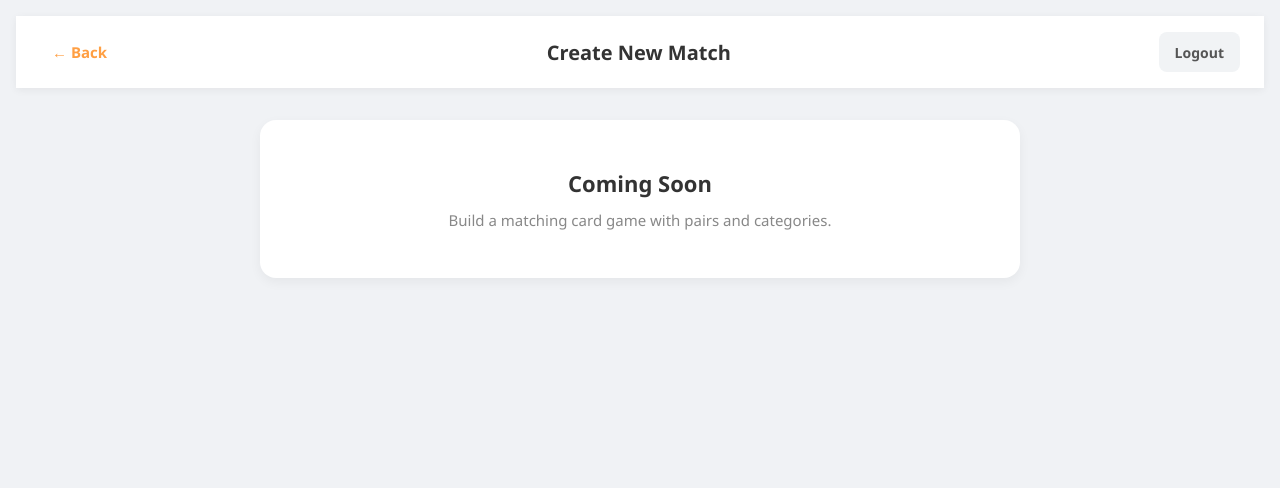
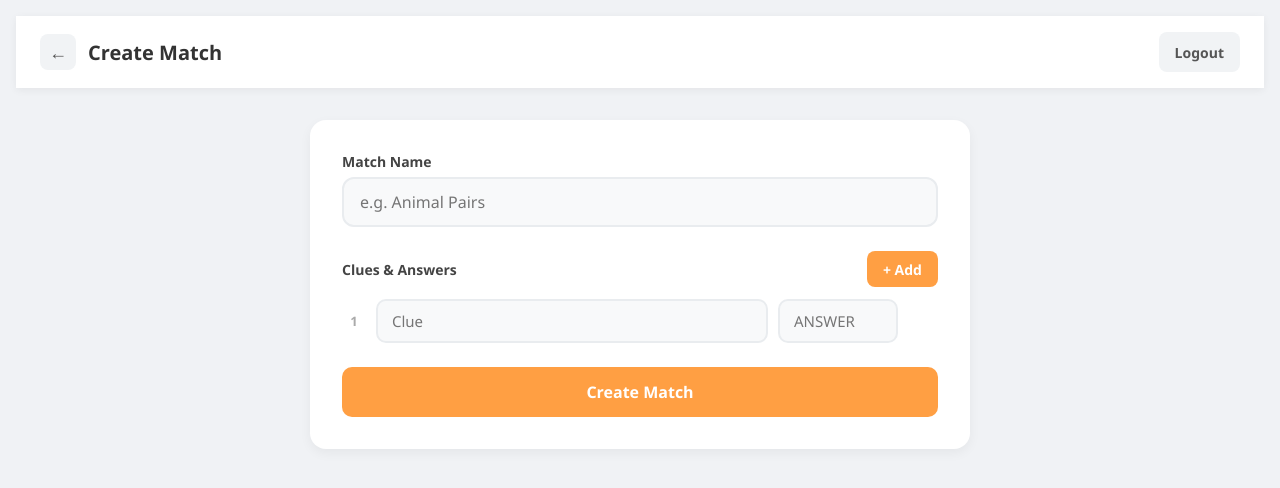
Before and after one commit to VaishanavaStories/puzzles, a Vue app: page /match/create in a window 1280 px wide. Shown: the top 488 px of the page. Built offline with nearby package versions, Linux system fonts and the light colour scheme; no server answers; sample sign-in values are in the browser's storage.

Commit message:
match-it-up

```diff
--- a/src/components/CreateMatch.vue
+++ b/src/components/CreateMatch.vue
@@ -1,6 +1,7 @@
 <script setup>
+import { ref, onMounted } from 'vue';
 import { useRouter } from 'vue-router';
-import { onMounted } from 'vue';
+import { supabase } from '../supabaseClient';
 
 const router = useRouter();
 
@@ -10,36 +11,155 @@ onMounted(() => {
   }
 });
 
+const matchName = ref('');
+const entries = ref([{ clue: '', answer: '' }]);
+const loading = ref(false);
+
+const toast = ref({ show: false, message: '', type: 'error' });
+
+function showToast(message, type = 'error') {
+  toast.value = { show: true, message, type };
+}
+
+function addEntry() {
+  entries.value.push({ clue: '', answer: '' });
+}
+
+function removeEntry(index) {
+  if (entries.value.length > 1) {
+    entries.value.splice(index, 1);
+  }
+}
+
 function handleLogout() {
   sessionStorage.removeItem('admin_id');
   router.push('/admin');
 }
+
+async function handleCreate() {
+  const name = matchName.value.trim();
+  if (!name) {
+    showToast('Please enter a match name.');
+    return;
+  }
+
+  const validEntries = entries.value
+    .filter(e => e.clue.trim() && e.answer.trim())
+    .map(e => ({
+      clue: e.clue.trim(),
+      answer: e.answer.trim(),
+    }));
+
+  if (validEntries.length < 2) {
+    showToast('Please add at least 2 clue-answer pairs.');
+    return;
+  }
+
+  loading.value = true;
+
+  const qnsJson = JSON.stringify(validEntries);
+  const qnsId = crypto.randomUUID();
+
+  const { error } = await supabase
+    .from('match_qns')
+    .insert({ qns_id: qnsId, match_name: name, qns_json: qnsJson });
+
+  loading.value = false;
+
+  if (error) {
+    showToast('Failed to save match: ' + error.message);
+    return;
+  }
+
+  showToast('Match created successfully!', 'success');
+  matchName.value = '';
+  entries.value = [{ clue: '', answer: '' }];
+}
 </script>
 
 <template>
-  <div class="page">
-    <header class="page-header">
-      <button class="back-btn" @click="router.push('/dashboard')">&larr; Back</button>
-      <h1>Create New Match</h1>
+  <div class="create-page">
+    <header class="create-header">
+      <div class="header-left">
+        <button class="back-btn" @click="router.push('/dashboard')">&larr;</button>
+        <h1>Create Match</h1>
+      </div>
       <button class="logout-btn" @click="handleLogout">Logout</button>
     </header>
-    <div class="page-content">
-      <div class="placeholder-card">
-        <h2>Coming Soon</h2>
-        <p>Build a matching card game with pairs and categories.</p>
+
+    <div class="create-content">
+      <div class="form-card">
+        <div class="field">
+          <label for="match-name">Match Name</label>
+          <input
+            id="match-name"
+            v-model="matchName"
+            type="text"
+            placeholder="e.g. Animal Pairs"
+          />
+        </div>
+
+        <div class="entries-section">
+          <div class="entries-header">
+            <label>Clues & Answers</label>
+            <button class="add-btn" @click="addEntry">+ Add</button>
+          </div>
+
+          <TransitionGroup name="entry" tag="div" class="entries-list">
+            <div v-for="(entry, index) in entries" :key="index" class="entry-row">
+              <span class="entry-num">{{ index + 1 }}</span>
+              <input
+                v-model="entry.clue"
+                type="text"
+                placeholder="Clue"
+                class="clue-input"
+              />
+              <input
+                v-model="entry.answer"
+                type="text"
+                placeholder="Answer"
+                class="answer-input"
+              />
+              <button
+                v-if="entries.length > 1"
+                class="remove-btn"
+                @click="removeEntry(index)"
+              >&times;</button>
+              <div v-else class="remove-spacer"></div>
+            </div>
+          </TransitionGroup>
+        </div>
+
+        <button class="create-btn" :disabled="loading" @click="handleCreate">
+          {{ loading ? 'Creating...' : 'Create Match' }}
+        </button>
       </div>
     </div>
+
+    <Transition name="modal">
+      <div v-if="toast.show" class="modal-overlay" @click.self="toast.show = false">
+        <div class="modal-card">
+          <div class="toast-icon-large" :class="toast.type">
+            {{ toast.type === 'success' ? '\u2713' : '\u26A0' }}
+          </div>
+          <p class="modal-message">{{ toast.message }}</p>
+          <div class="modal-actions">
+            <button class="modal-btn ok-btn" :class="toast.type === 'error' ? 'error-btn' : ''" @click="toast.show = false">OK</button>
+          </div>
+        </div>
+      </div>
+    </Transition>
   </div>
 </template>
 
 <style scoped>
-.page {
+.create-page {
   min-height: 100vh;
   font-family: 'Segoe UI', sans-serif;
   background: #f0f2f5;
 }
 
-.page-header {
+.create-header {
   background: #fff;
   padding: 16px 24px;
   display: flex;
@@ -49,26 +169,34 @@ function handleLogout() {
   margin-bottom: 32px;
 }
 
-.page-header h1 {
+.header-left {
+  display: flex;
+  align-items: center;
+  gap: 12px;
+}
+
+.back-btn {
+  background: #f1f3f5;
+  color: #555;
+  border: none;
+  border-radius: 8px;
+  width: 36px;
+  height: 36px;
+  font-size: 18px;
+  cursor: pointer;
+  display: flex;
+  align-items: center;
+  justify-content: center;
+  transition: background 0.2s ease;
+}
+
+.back-btn:hover { background: #e2e5e9; }
+
+.create-header h1 {
   margin: 0;
   font-size: 20px;
   color: #333;
 }
-
-.back-btn {
-  background: none;
-  border: none;
-  color: #ff9f43;
-  font-size: 15px;
-  font-weight: 600;
-  cursor: pointer;
-  padding: 8px 12px;
-  border-radius: 8px;
-  transition: background 0.2s ease;
-  min-height: 40px;
-}
-
-.back-btn:hover { background: #fff3e0; }
 
 .logout-btn {
   background: #f1f3f5;
@@ -85,29 +213,289 @@ function handleLogout() {
 
 .logout-btn:hover { background: #e2e5e9; }
 
-.page-content {
-  max-width: 800px;
+.create-content {
+  max-width: 700px;
   margin: 0 auto;
-  padding: 0 20px;
+  padding: 0 20px 32px;
 }
 
-.placeholder-card {
+.form-card {
   background: #fff;
   border-radius: 16px;
-  padding: 48px 24px;
-  text-align: center;
+  padding: 32px;
   box-shadow: 0 4px 12px rgba(0, 0, 0, 0.05);
 }
 
-.placeholder-card h2 {
-  margin: 0 0 12px;
-  font-size: 22px;
-  color: #333;
+.field {
+  margin-bottom: 24px;
 }
 
-.placeholder-card p {
-  margin: 0;
+.field label {
+  display: block;
+  margin-bottom: 6px;
+  font-size: 14px;
+  font-weight: 600;
+  color: #444;
+}
+
+.field input {
+  width: 100%;
+  padding: 12px 16px;
+  background-color: #f8f9fa;
+  border: 2px solid #e9ecef;
+  border-radius: 12px;
+  outline: none;
+  transition: all 0.3s ease;
+  box-sizing: border-box;
+  font-size: 16px;
+  min-height: 44px;
+}
+
+.field input:focus {
+  background-color: #fff;
+  border-color: #ff9f43;
+  box-shadow: 0 0 0 4px rgba(255, 159, 67, 0.15);
+}
+
+.entries-section {
+  margin-bottom: 24px;
+}
+
+.entries-header {
+  display: flex;
+  align-items: center;
+  justify-content: space-between;
+  margin-bottom: 12px;
+}
+
+.entries-header label {
+  font-size: 14px;
+  font-weight: 600;
+  color: #444;
+}
+
+.add-btn {
+  background: #ff9f43;
+  color: #fff;
+  border: none;
+  border-radius: 8px;
+  padding: 8px 16px;
+  font-weight: 600;
+  font-size: 14px;
+  cursor: pointer;
+  transition: background 0.2s ease;
+  min-height: 36px;
+}
+
+.add-btn:hover { background: #e67e22; }
+
+.entries-list {
+  display: flex;
+  flex-direction: column;
+  gap: 10px;
+}
+
+.entry-row {
+  display: flex;
+  align-items: center;
+  gap: 10px;
+}
+
+.entry-num {
+  width: 24px;
+  font-size: 13px;
+  font-weight: 600;
+  color: #aaa;
+  text-align: center;
+  flex-shrink: 0;
+}
+
+.clue-input {
+  flex: 1;
+  padding: 10px 14px;
+  background: #f8f9fa;
+  border: 2px solid #e9ecef;
+  border-radius: 10px;
   font-size: 15px;
-  color: #888;
+  outline: none;
+  min-height: 40px;
+  box-sizing: border-box;
+  transition: border-color 0.2s ease;
+}
+
+.clue-input:focus {
+  border-color: #ff9f43;
+  background: #fff;
+}
+
+.answer-input {
+  width: 120px;
+  padding: 10px 14px;
+  background: #f8f9fa;
+  border: 2px solid #e9ecef;
+  border-radius: 10px;
+  font-size: 15px;
+  text-transform: uppercase;
+  outline: none;
+  min-height: 40px;
+  box-sizing: border-box;
+  transition: border-color 0.2s ease;
+}
+
+.answer-input:focus {
+  border-color: #ff9f43;
+  background: #fff;
+}
+
+.remove-btn {
+  background: none;
+  border: none;
+  font-size: 22px;
+  color: #ccc;
+  cursor: pointer;
+  padding: 4px 8px;
+  line-height: 1;
+  flex-shrink: 0;
+  transition: color 0.2s ease;
+}
+
+.remove-btn:hover { color: #c0392b; }
+
+.remove-spacer {
+  width: 30px;
+  flex-shrink: 0;
+}
+
+.create-btn {
+  width: 100%;
+  background: #ff9f43;
+  color: #fff;
+  padding: 14px;
+  border: none;
+  border-radius: 10px;
+  font-weight: bold;
+  font-size: 16px;
+  cursor: pointer;
+  transition: background 0.3s ease;
+  min-height: 48px;
+}
+
+.create-btn:hover { background: #e67e22; }
+.create-btn:disabled { opacity: 0.6; cursor: not-allowed; }
+
+.modal-overlay {
+  position: fixed;
+  inset: 0;
+  background: rgba(0, 0, 0, 0.4);
+  display: flex;
+  align-items: center;
+  justify-content: center;
+  z-index: 1000;
+  padding: 20px;
+}
+
+.modal-card {
+  background: #fff;
+  border-radius: 16px;
+  padding: 28px 24px 20px;
+  max-width: 340px;
+  width: 100%;
+  text-align: center;
+  box-shadow: 0 20px 50px rgba(0, 0, 0, 0.2);
+}
+
+.toast-icon-large {
+  width: 48px;
+  height: 48px;
+  margin: 0 auto 14px;
+  border-radius: 50%;
+  display: flex;
+  align-items: center;
+  justify-content: center;
+  font-size: 24px;
+  font-weight: bold;
+}
+
+.toast-icon-large.success {
+  background: #f0fff4;
+  color: #1a7f37;
+}
+
+.toast-icon-large.error {
+  background: #fff0f0;
+  color: #c0392b;
+}
+
+.modal-message {
+  margin: 0 0 20px;
+  font-size: 15px;
+  color: #444;
+  line-height: 1.5;
+}
+
+.modal-actions {
+  display: flex;
+  gap: 10px;
+}
+
+.modal-btn {
+  flex: 1;
+  padding: 12px;
+  border: none;
+  border-radius: 10px;
+  font-weight: 600;
+  font-size: 15px;
+  cursor: pointer;
+  min-height: 44px;
+}
+
+.ok-btn {
+  background: #ff9f43;
+  color: #fff;
+}
+
+.ok-btn:hover { background: #e67e22; }
+
+.error-btn {
+  background: #c0392b !important;
+  color: #fff !important;
+}
+
+.error-btn:hover { background: #a93226 !important; }
+
+.modal-enter-active,
+.modal-leave-active {
+  transition: opacity 0.25s ease;
+}
+
+.modal-enter-active .modal-card,
+.modal-leave-active .modal-card {
+  transition: transform 0.25s ease, opacity 0.25s ease;
+}
+
+.modal-enter-from,
+.modal-leave-to {
+  opacity: 0;
+}
+
+.modal-enter-from .modal-card {
+  transform: scale(0.92);
+  opacity: 0;
+}
+
+.modal-leave-to .modal-card {
+  transform: scale(0.92);
+  opacity: 0;
+}
+
+.entry-enter-active,
+.entry-leave-active {
+  transition: all 0.2s ease;
+}
+
+.entry-enter-from,
+.entry-leave-to {
+  opacity: 0;
+  transform: translateY(-8px);
 }
 </style>
--- a/src/components/MatchFollowing.vue
+++ b/src/components/MatchFollowing.vue
@@ -29,12 +29,6 @@ const availableAnswers = computed(() => {
     .filter(a => !placed.has(a.pos));
 });
 
-const allFilled = computed(() => {
-  return clues.value.length > 0
-    && clues.value.every((_, i) => placements.value[i] !== undefined)
-    && kidName.value.trim() !== ''
-    && kidEmail.value.trim() !== '';
-});
 
 onMounted(async () => {
   if (!matchId) {
@@ -303,7 +297,6 @@ async function checkAnswers() {
     <div v-if="!submitted" class="btn-row">
       <button
         class="submit-btn"
-        :disabled="!allFilled"
         @click="checkAnswers"
       >
         Submit
@@ -545,13 +538,8 @@ h1 {
   touch-action: manipulation;
 }
 
-.submit-btn:hover:not(:disabled) {
+.submit-btn:hover {
   background: #e67e22;
-}
-
-.submit-btn:disabled {
-  opacity: 0.5;
-  cursor: not-allowed;
 }
 
 .btn-row {
```
